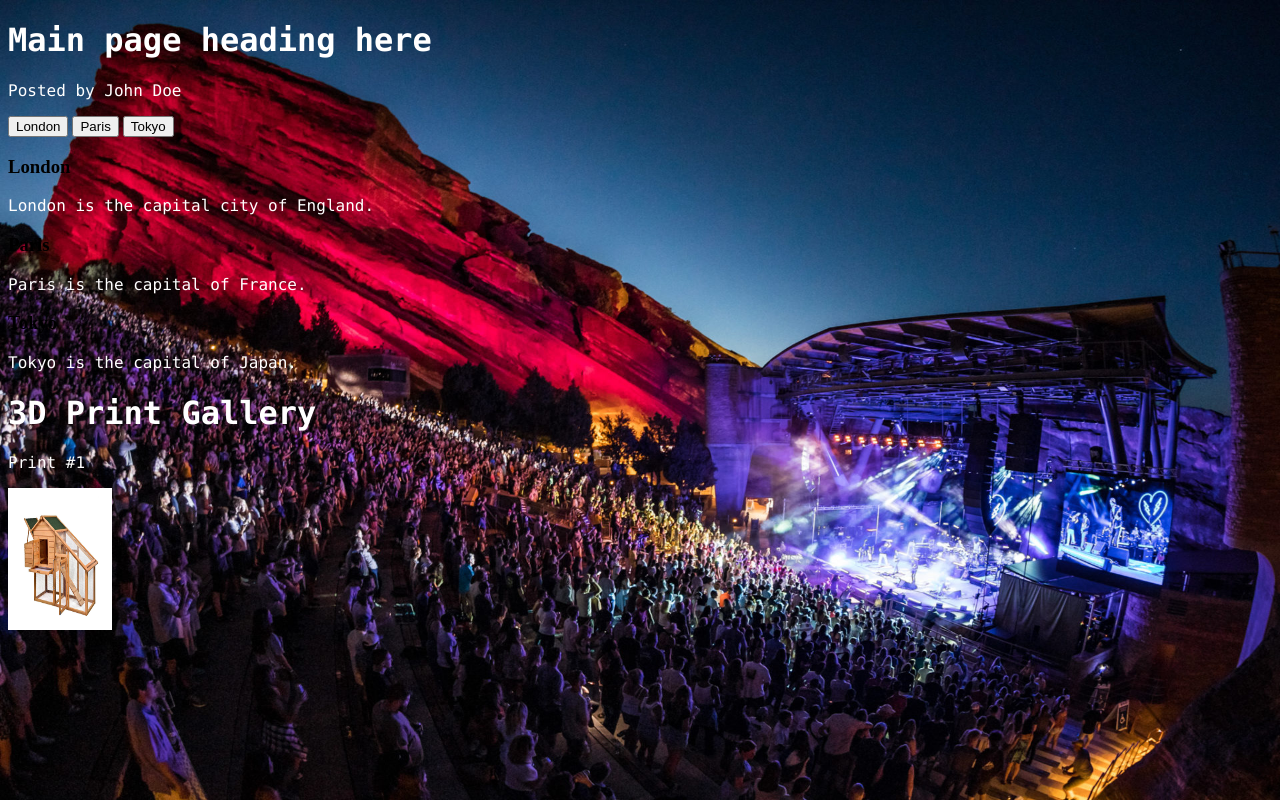
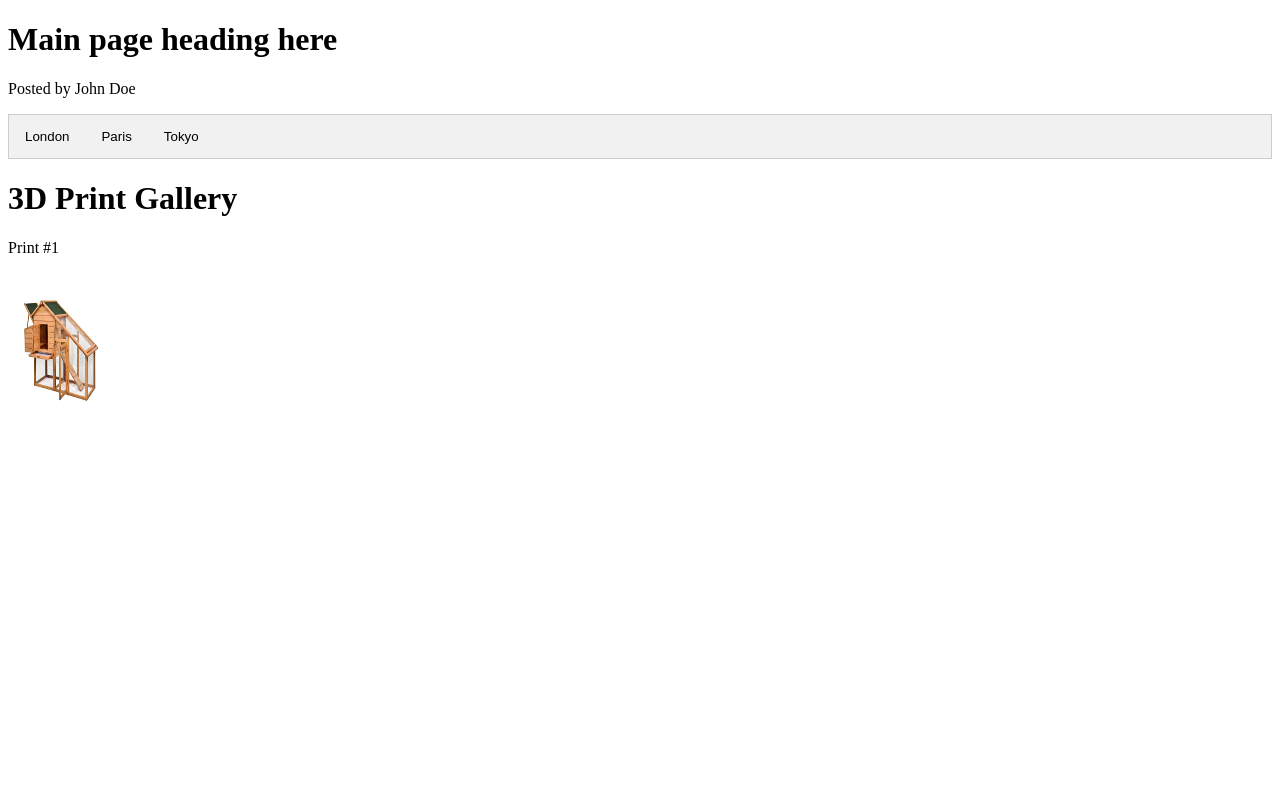
Before and after one commit to galaxycomplex/galaxycomplex, a plain HTML site: page index.html in a window 1280 px wide. Drawn offline with Linux system fonts and the light colour scheme.

Commit message:
Update index.html

```diff
--- a/index.html
+++ b/index.html
@@ -1,22 +1,8 @@
 <!DOCTYPE html>
 <html>
-    <style>
-      body {
-        background-color: black;
-        background-image: url('redrocksbg.jpg');
-        background-repeat: no-repeat;
-        background-attachment: fixed;
-        background-size: 100% 100%;
-      }
-        p {
-        color: #ffffff;
-        font-family: Lucida Console, monospace;
-      }
-      h1 {
-      	color: #ffffff;
-        font-family: Lucida Console, monospace;
-      }
-    </style>
+    <head>
+        <link rel="stylesheet" href="style.css">
+    </head>
     <header>
       <h1>Main page heading here</h1>
       <p>Posted by John Doe</p>
```
